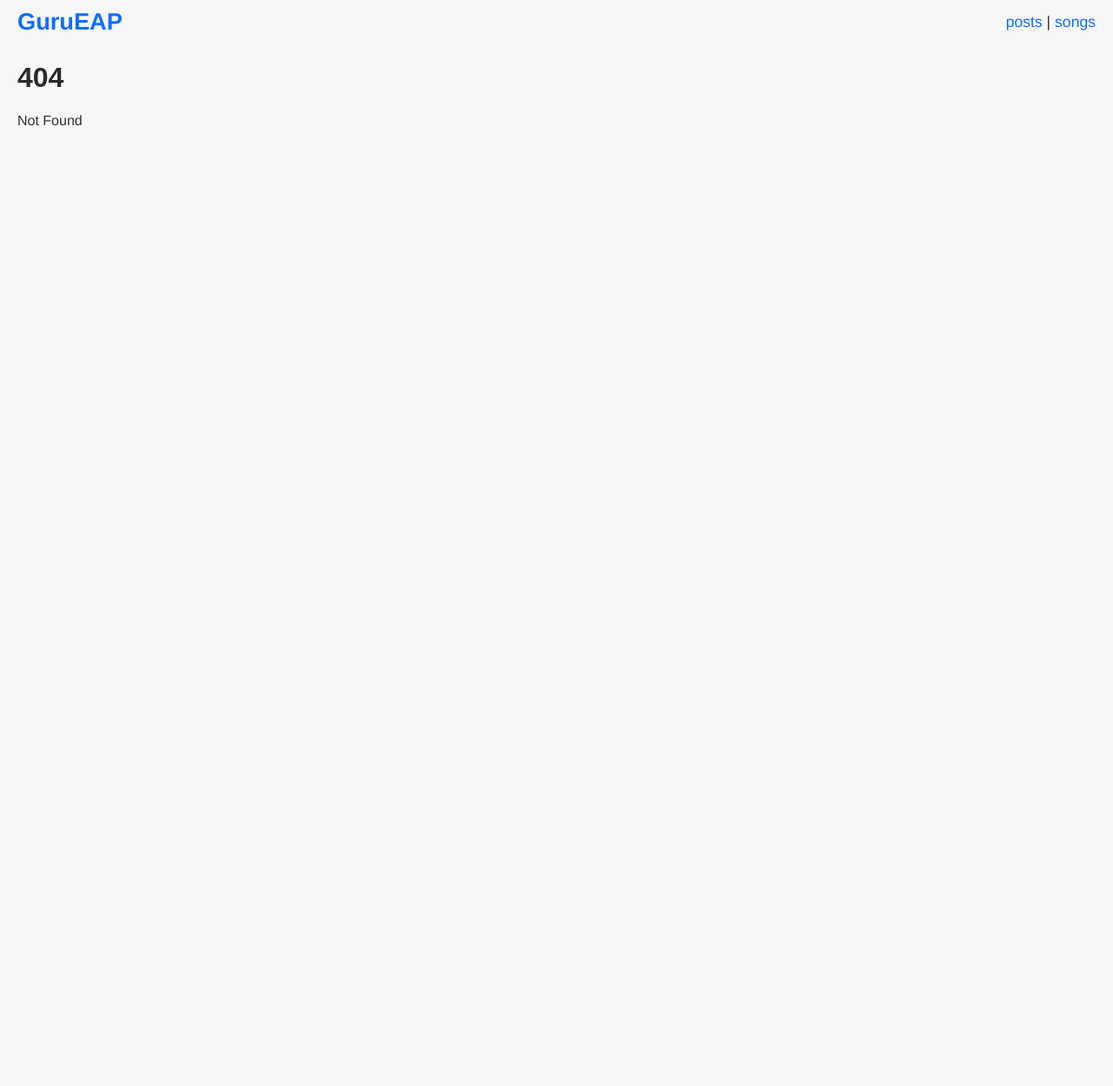
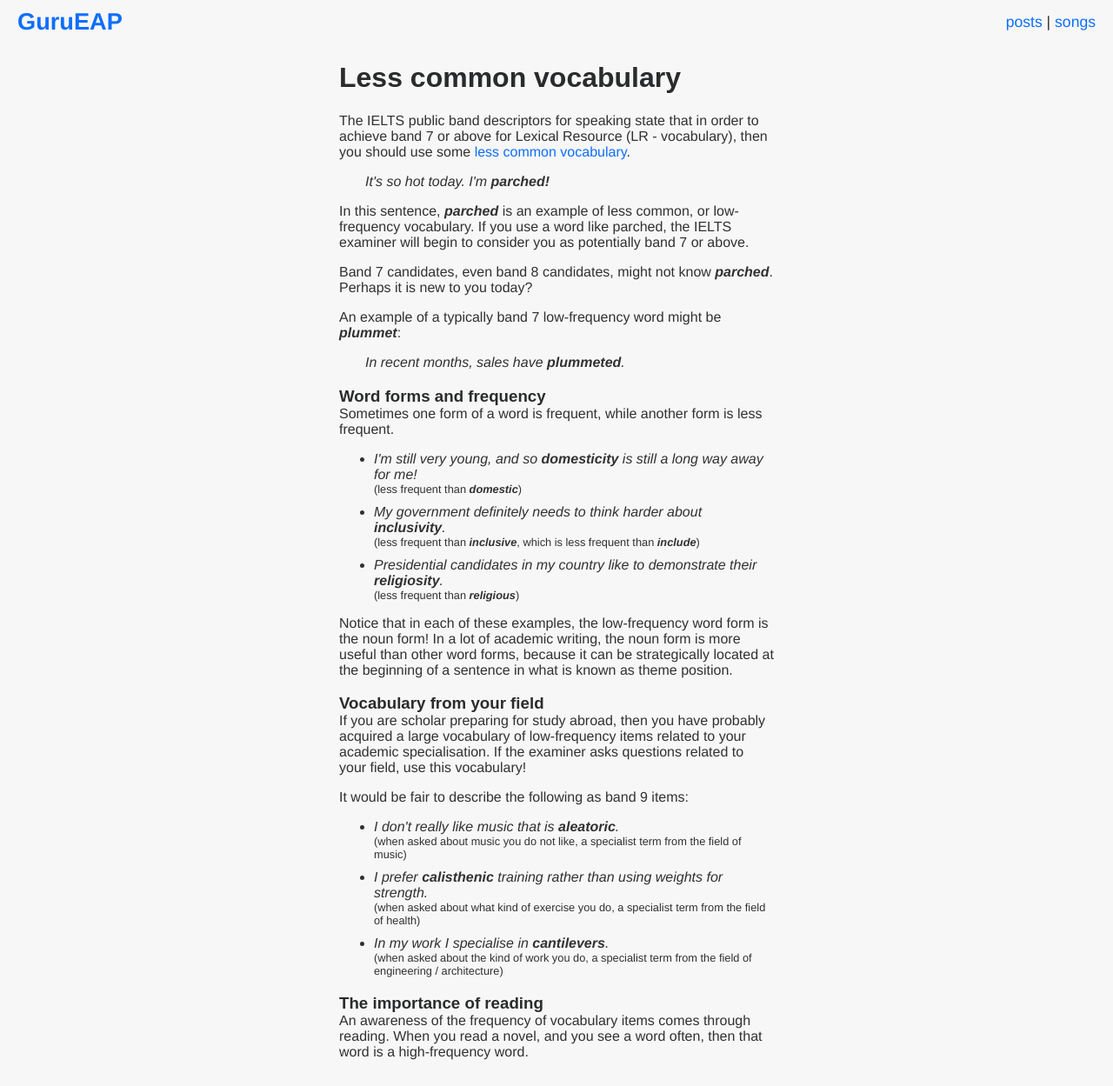
Before and after one commit to boltonsteve/gurueap, a SvelteKit app: page /posts/less-common in a window 1280 px wide. Before the commit this address had no page. Shown: the whole page at 87% size. Before the commit the page ends 800 px from the top, so only its background shows below. Built offline with nearby package versions, Linux system fonts and the light colour scheme.

Commit message:
edit price

```diff
--- a/src/routes/posts/ielts-descriptors/+page.svelte
+++ b/src/routes/posts/ielts-descriptors/+page.svelte
@@ -51,6 +51,12 @@
                     `);
                     toReturn = toReturn.replace(/(collocation)/g,`
                         <a href="../posts/collocation" target="_blank">$1</a>
+                    `);
+                    toReturn = toReturn.replace(/(idiomatic vocabulary|idiomatic language)/g,`
+                        <a href="../posts/idioms" target="_blank">$1</a>
+                    `);
+                    toReturn = toReturn.replace(/(less common|uncommon lexical items)/g,`
+                        <a href="../posts/less-common" target="_blank">$1</a>
                     `);
 
                     return toReturn;
--- /dev/null
+++ b/src/routes/posts/less-common/+page.svelte
@@ -0,0 +1,52 @@
+<svelte:head>
+    <title>Less common vocabulary</title>
+</svelte:head>
+
+<div class="mb-3 mw-500">
+
+    <h1>Less common vocabulary</h1>
+
+    <p>The IELTS public band descriptors for speaking state that in order to achieve band 7 or above for Lexical Resource (LR - vocabulary), then you should use some <a href="../posts/ielts-descriptors" target="_blank">less common vocabulary</a>.</p>
+
+    <p class="font-italic ml-3">It's so hot today. I'm <b><i>parched!</i></b></p>
+
+    <p>In this sentence, <b><i>parched</i></b> is an example of less common, or low-frequency vocabulary. If you use a word like parched, the IELTS examiner will begin to consider you as potentially band 7 or above.</p>
+
+    <p>Band 7 candidates, even band 8 candidates, might not know <b><i>parched</i></b>. Perhaps it is new to you today?</p>
+
+    <p>An example of a typically band 7 low-frequency word might be <b><i>plummet</i></b>:</p>
+
+    <p class="font-italic ml-3">In recent months, sales have <b><i>plummeted</i></b>.</p>
+
+    <h3 class="mb-0">Word forms and frequency</h3>
+    <p class="mt-0">Sometimes one form of a word is frequent, while another form is less frequent.</p>
+
+    <ul>
+        <li class="font-italic">I'm still very young, and so <b>domesticity</b> is still a long way away for me!</li>
+        <li class="small lst-none mb-1">(less frequent than <b><i>domestic</i></b>)</li>
+        <li class="font-italic">My government definitely needs to think harder about <b>inclusivity</b>.</li>
+        <li class="small lst-none mb-1">(less frequent than <b><i>inclusive</i></b>, which is less frequent than <b><i>include</i></b>)</li>
+        <li class="font-italic">Presidential candidates in my country like to demonstrate their <b>religiosity</b>.</li>
+        <li class="small lst-none mb-1">(less frequent than <b><i>religious</i></b>)</li>
+    </ul>
+
+    <p>Notice that in each of these examples, the low-frequency word form is the noun form! In a lot of academic writing, the noun form is more useful than other word forms, because it can be strategically located at the beginning of a sentence in what is known as theme position.</p>
+
+    <h3 class="mb-0">Vocabulary from your field</h3>
+    <p class="mt-0">If you are scholar preparing for study abroad, then you have probably acquired a large vocabulary of low-frequency items related to your academic specialisation. If the examiner asks questions related to your field, use this vocabulary!</p>
+
+    <p>It would be fair to describe the following as band 9 items:</p>
+
+    <ul>
+        <li class="font-italic">I don't really like music that is <b>aleatoric</b>.</li>
+        <li class="lst-none small mb-1">(when asked about music you do not like, a specialist term from the field of music)</li>
+        <li class="font-italic">I prefer <b>calisthenic</b> training rather than using weights for strength.</li>
+        <li class="lst-none small mb-1">(when asked about what kind of exercise you do, a specialist term from the field of health)</li>
+        <li class="font-italic">In my work I specialise in <b>cantilevers</b>.</li>
+        <li class="lst-none small mb-1">(when asked about the kind of work you do, a specialist term from the field of engineering / architecture)</li>
+    </ul>
+
+    <h3 class="mb-0">The importance of reading</h3>
+    <p class="mt-0">An awareness of the frequency of vocabulary items comes through reading. When you read a novel, and you see a word often, then that word is a high-frequency word.</p>
+
+</div>
--- a/src/routes/posts/life/+page.svelte
+++ b/src/routes/posts/life/+page.svelte
@@ -1,6 +1,7 @@
 <script>
     import { flagIndo, flagUk } from '$lib/flags.js'
 </script>
+
 <svelte:head>
     <title>Impact</title>
 </svelte:head>
```
Also changed, not shown: src/routes/posts/price/+page.svelte (+5 -3 lines), src/lib/links.js, static/img/price.jpg (added).
